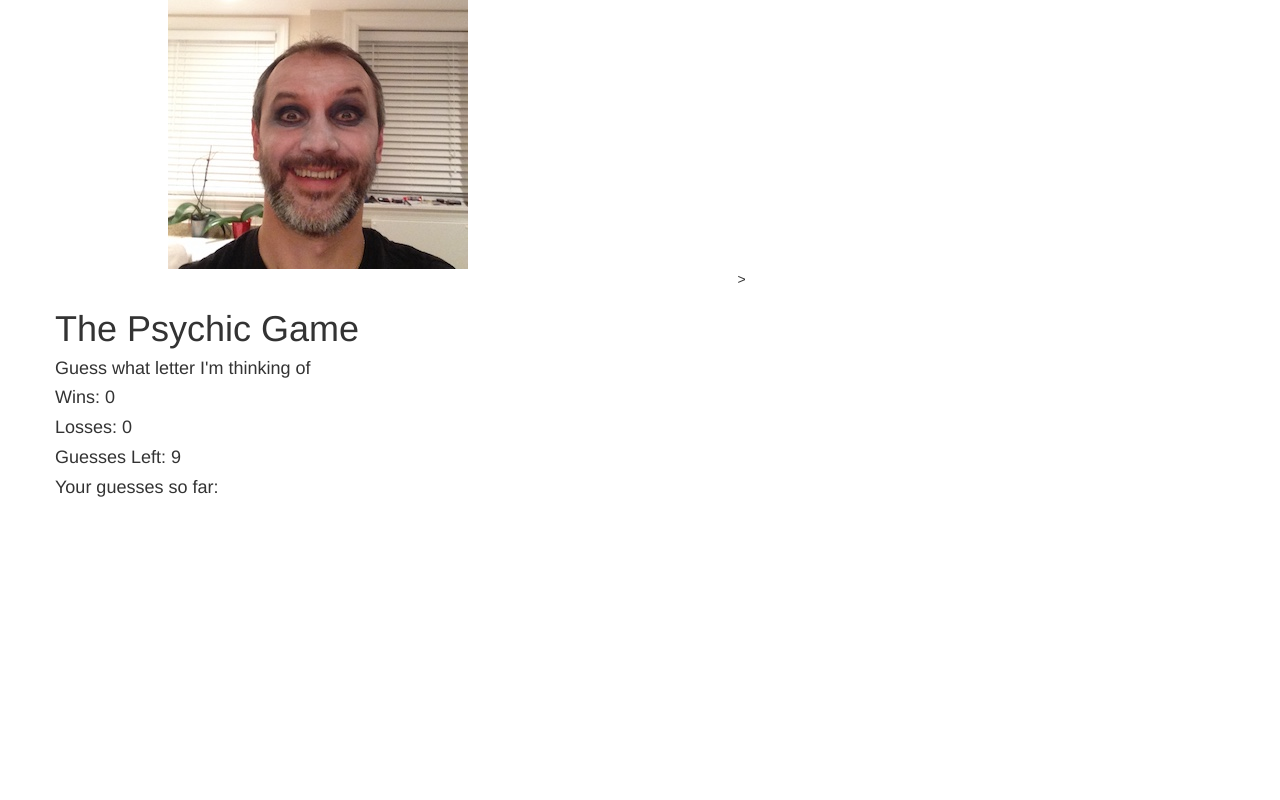
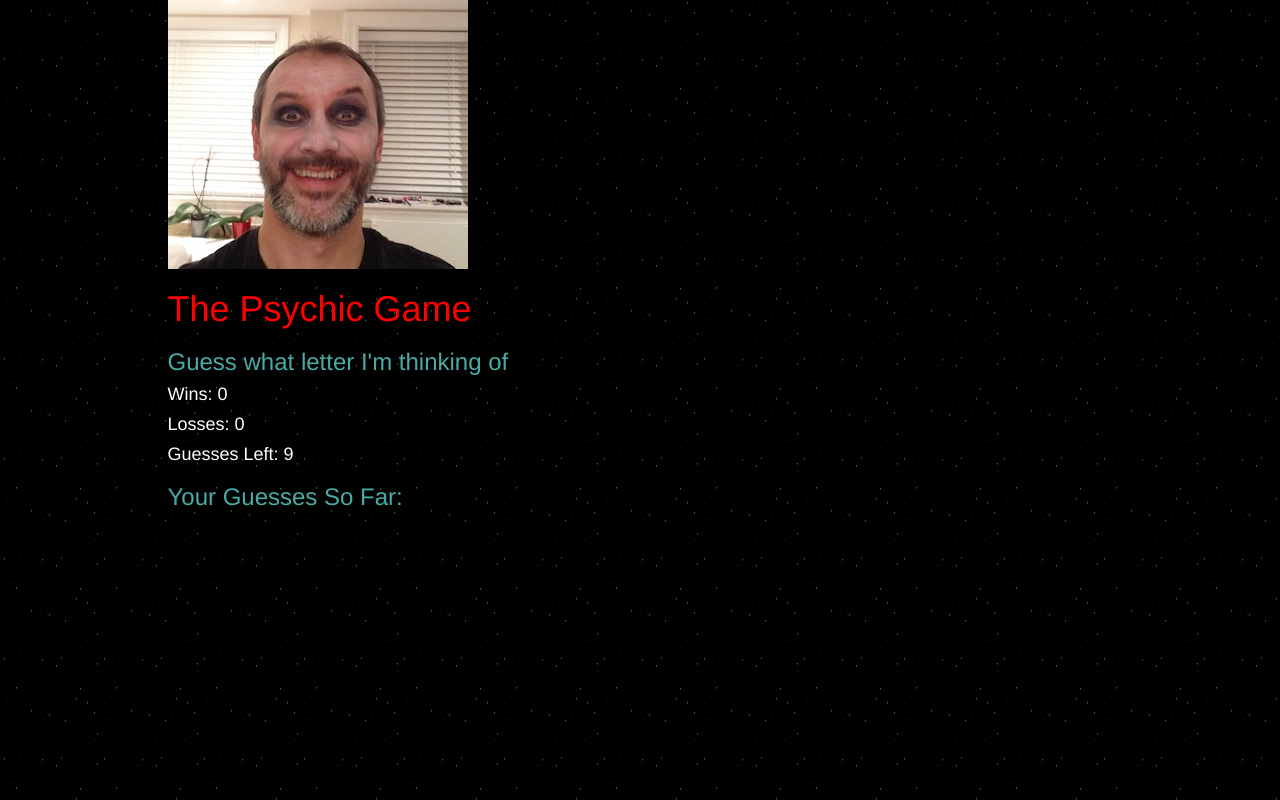
Before and after one commit to ivosl/Psychic-Game, a plain HTML site: page index.html in a window 1280 px wide. Drawn offline with nearby package versions, Linux system fonts and the light colour scheme.

Commit message:
one more

```diff
--- a/assets/css/reset.css
+++ b/assets/css/reset.css
@@ -0,0 +1,43 @@
+html, body, div, span, applet, object, iframe,
+h1, h2, h3, h4, h5, h6, p, blockquote, pre,
+a, abbr, acronym, address, big, cite, code,
+del, dfn, em, img, ins, kbd, q, s, samp,
+small, strike, strong, sub, sup, tt, var,
+b, u, i, center,
+dl, dt, dd, ol, ul, li,
+fieldset, form, label, legend,
+table, caption, tbody, tfoot, thead, tr, th, td,
+article, aside, canvas, details, embed,
+figure, figcaption, footer, header, hgroup,
+menu, nav, output, ruby, section, summary,
+time, mark, audio, video {
+	margin: 0;
+	padding: 0;
+	border: 0;
+	font-size: 100%;
+	font: inherit;
+	vertical-align: baseline;
+}
+/* HTML5 display-role reset for older browsers */
+article, aside, details, figcaption, figure,
+footer, header, hgroup, menu, nav, section {
+	display: block;
+}
+body {
+	line-height: 1;
+}
+ol, ul {
+	list-style: none;
+}
+blockquote, q {
+	quotes: none;
+}
+blockquote:before, blockquote:after,
+q:before, q:after {
+	content: '';
+	content: none;
+}
+table {
+	border-collapse: collapse;
+	border-spacing: 0;
+}
--- a/assets/css/style.css
+++ b/assets/css/style.css
@@ -0,0 +1,12 @@
+body {
+    background-image: url(../images/stars.png);
+    background-position: center right;
+    background-repeat: repeat;
+    color: white;
+}
+h1 {
+    color:red;
+}
+h3 {
+    color: #4aaaa5
+}
--- a/assets/javascript/game.js
+++ b/assets/javascript/game.js
@@ -35,10 +35,10 @@ document.onkeyup = function(event) {
 		guessesLeft = 9;
 		guessesSoFar = [];
 		letterToBeGuessed = alphabetLetters[Math.floor(Math.random() * alphabetLetters.length)];
-		console.log("Wins: " + wins + " Losses: " + losses + " GuessesLeft: " + guessesLeft + " Guesses so far: " + guessesSoFar + " Computer picked: " + letterToBeGuessed);
+		console.log("Wins: " + wins + " Losses: " + losses + " GuessesLeft: " + guessesLeft + " Guesses So Far: " + guessesSoFar + " Computer picked: " + letterToBeGuessed);
 	}
 
-	var html = "<p><h1>The Psychic Game</h1></p>" + "<p><h4>Guess what letter I\'m thinking of</h4></p>" + "<p><h4>Wins: " + wins + "</h4></p>" + "<p><h4>Losses: " + losses + "</h4></p>" + "<p><h4>Guesses Left: " + guessesLeft + "</h4></p>" + "<p><h4>Your guesses so far: " + guessesSoFar + "</h4></p>";
+	var html = "<p><h1>The Psychic Game</h1></p>" + "<p><h3>Guess what letter I\'m thinking of</h3></p>" + "<p><h4>Wins: " + wins + "</h4></p>" + "<p><h4>Losses: " + losses + "</h4></p>" + "<p><h4>Guesses Left: " + guessesLeft + "</h4></p>" + "<p><h3>Your Guesses So Far: " + guessesSoFar + "</h3></p>";
 
 	document.querySelector("#game").innerHTML = html;
 }
--- a/index.html
+++ b/index.html
@@ -7,7 +7,10 @@
     <meta charset="utf-8">
     <meta name="viewport" content="width=device-width, initial-scale=1">
     <title>Psychic Game</title>
+    <link rel="stylesheet" type="text/css" href="assets/css/reset.css">
     <link rel="stylesheet" href="https://maxcdn.bootstrapcdn.com/bootstrap/3.3.7/css/bootstrap.min.css" integrity="sha384-BVYiiSIFeK1dGmJRAkycuHAHRg32OmUcww7on3RYdg4Va+PmSTsz/K68vbdEjh4u" crossorigin="anonymous">
+    <link rel="stylesheet" type="text/css" href="assets/css/style.css">
+
 </head>
 
 <body>
@@ -15,19 +18,19 @@
 			<div class="row">
 				<div class="col-md-1"></div>
 				<div class="col-md-6">
-					<img src="assets/images/psycho.jpg" class="img-responsive" alt="psychic">
+					<img src="assets/images/psychic.jpg" class="img-responsive" alt="psychic">
 				</div>
 				<div class="col-md-5"></div>
 			</div>
 			<div class="row">
 				<div class="col-md-1"></div>
-				<div class="col-md-6" id="game"></div>>
+				<div class="col-md-6" id="game">
 					<p><h1>The Psychic Game</h1></p>
-					<p><h4>Guess what letter I'm thinking of</h4></p>
+					<p><h3>Guess what letter I'm thinking of</h3></p>
 					<p><h4>Wins: 0</h4></p>
 					<p><h4>Losses: 0</h4></p>
 					<p><h4>Guesses Left: 9</h4></p>
-					<p><h4>Your guesses so far: </h4></p>
+					<p><h3>Your Guesses So Far: </h3></p>
 				</div>
 				<div class="col-md-5"></div>
 			</div>
```
Also changed, not shown: assets/images/psychic.jpg (renamed from assets/images/psycho.jpg), assets/images/stars.png (added), 3 other files.
